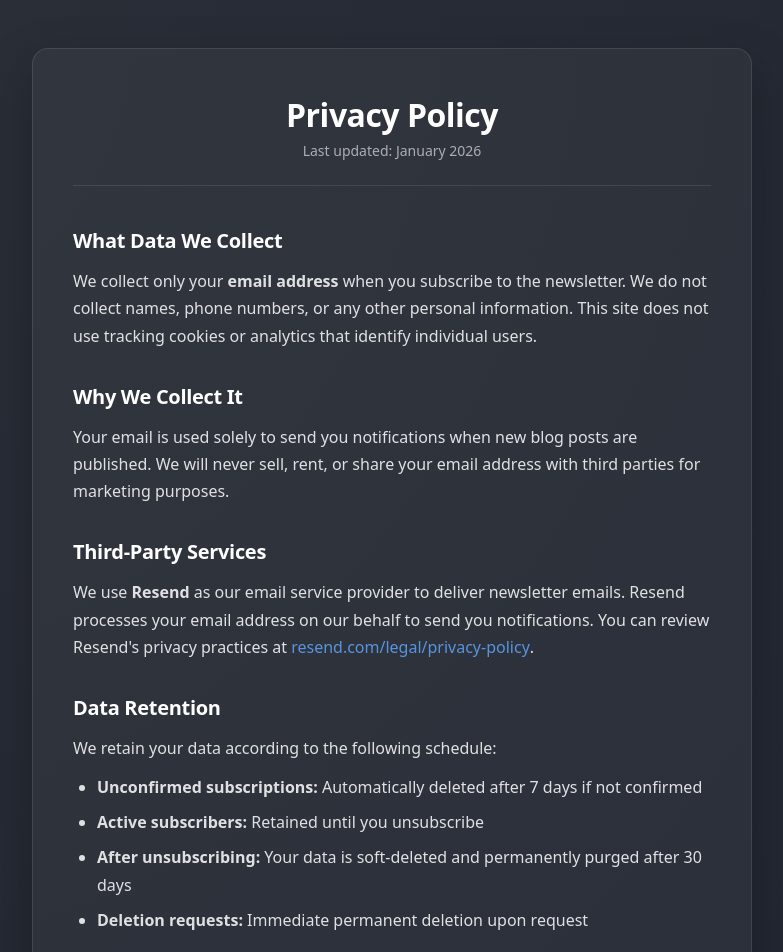
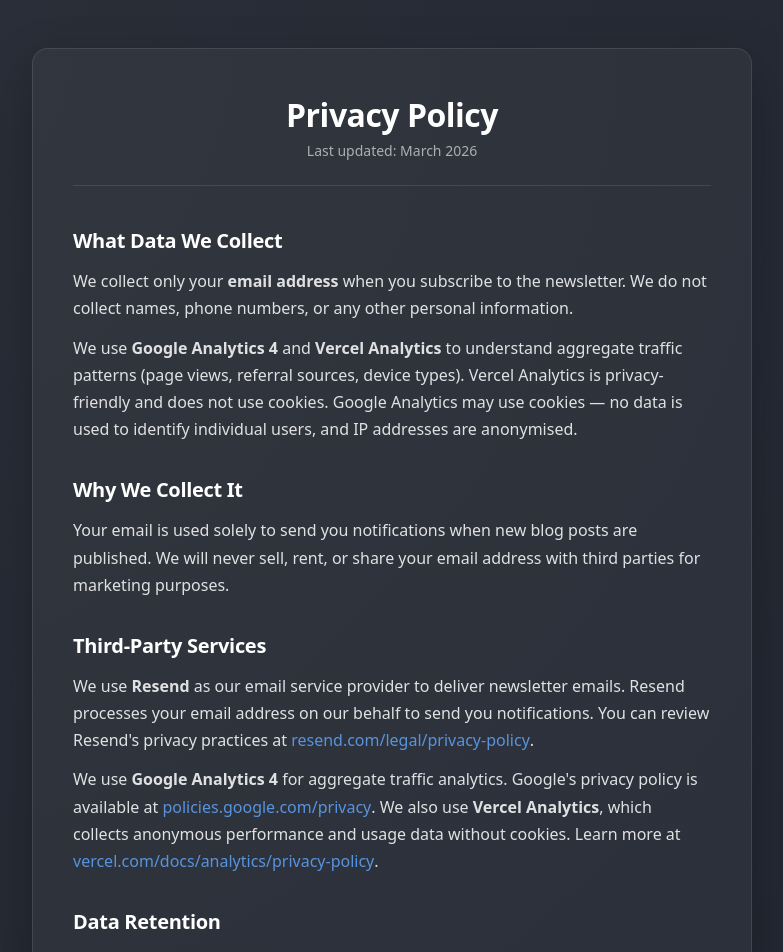
Before and after one commit to Sahil-Basumatary/personal-blog, a React (Vite) app in the folder client/: page /privacy in a window 1280 px wide. Shown: the top 952 px of the page, without its empty margins (248-1031 px from the left). Built offline with nearby package versions, Linux system fonts and the light colour scheme; no server answers.

Commit message:
docs: update privacy policy to disclose analytics usage

```diff
--- a/client/src/pages/PrivacyPolicyPage.jsx
+++ b/client/src/pages/PrivacyPolicyPage.jsx
@@ -13,14 +13,20 @@ function PrivacyPolicyPage() {
       <div className="privacy-card">
         <header className="privacy-header">
           <h1>Privacy Policy</h1>
-          <p className="privacy-updated">Last updated: January 2026</p>
+          <p className="privacy-updated">Last updated: March 2026</p>
         </header>
         <section className="privacy-section">
           <h2>What Data We Collect</h2>
           <p>
             We collect only your <strong>email address</strong> when you subscribe to the newsletter.
             We do not collect names, phone numbers, or any other personal information.
-            This site does not use tracking cookies or analytics that identify individual users.
+          </p>
+          <p>
+            We use <strong>Google Analytics 4</strong> and <strong>Vercel Analytics</strong> to
+            understand aggregate traffic patterns (page views, referral sources, device types).
+            Vercel Analytics is privacy-friendly and does not use cookies.
+            Google Analytics may use cookies — no data is used to identify individual users,
+            and IP addresses are anonymised.
           </p>
         </section>
         <section className="privacy-section">
@@ -38,6 +44,18 @@ function PrivacyPolicyPage() {
             You can review Resend's privacy practices at{" "}
             <a href="https://resend.com/legal/privacy-policy" target="_blank" rel="noopener noreferrer">
               resend.com/legal/privacy-policy
+            </a>.
+          </p>
+          <p>
+            We use <strong>Google Analytics 4</strong> for aggregate traffic analytics.
+            Google's privacy policy is available at{" "}
+            <a href="https://policies.google.com/privacy" target="_blank" rel="noopener noreferrer">
+              policies.google.com/privacy
+            </a>.
+            We also use <strong>Vercel Analytics</strong>, which collects anonymous performance
+            and usage data without cookies. Learn more at{" "}
+            <a href="https://vercel.com/docs/analytics/privacy-policy" target="_blank" rel="noopener noreferrer">
+              vercel.com/docs/analytics/privacy-policy
             </a>.
           </p>
         </section>
```
